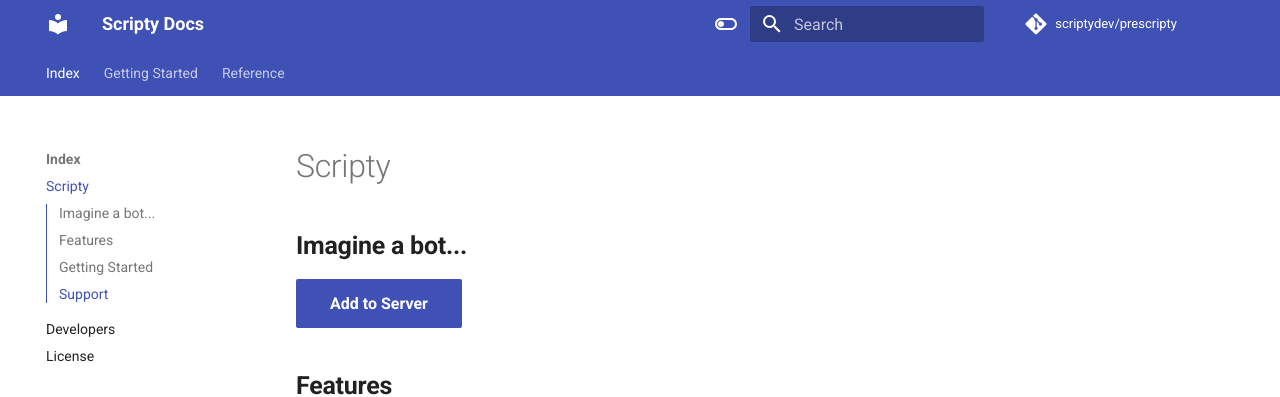
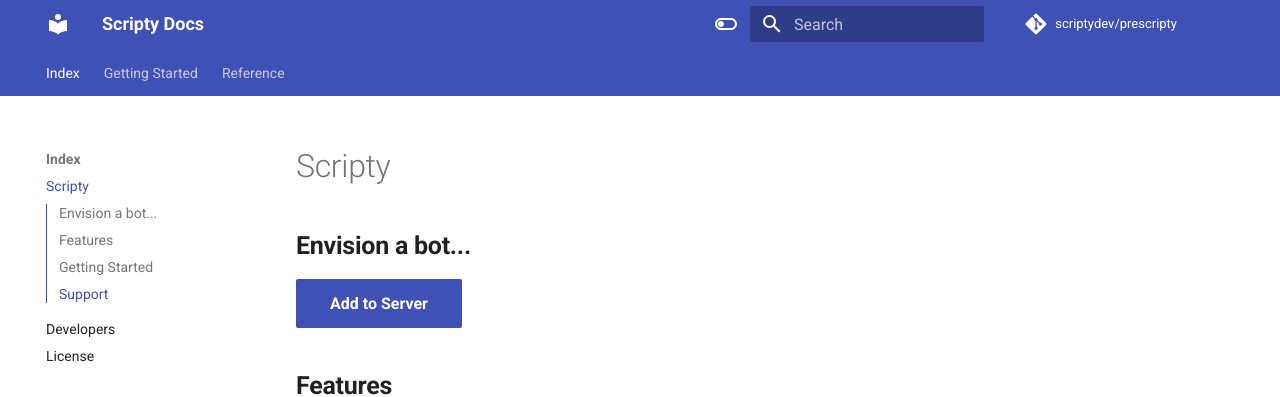
Before and after one commit to scriptydev/prescripty, an MkDocs documentation site: the page built from docs/index.md, in a window 1280 px wide and 959 px high. Shown: the top 397 px of the window. Built offline with MkDocs 1.6.1 and Material for MkDocs 9.7.7, drawn with Linux system fonts in a browser that asks for light colours; comment, search, counter and statistics services are not loaded.

Commit message:
Update description

```diff
--- a/docs/index.md
+++ b/docs/index.md
@@ -1,6 +1,6 @@
 # Scripty
 
-## **Imagine a bot...**
+## **Envision a bot...**
 
 [Add to Server](https://scriptybot.web.app){ .md-button .md-button--primary }
 
```
